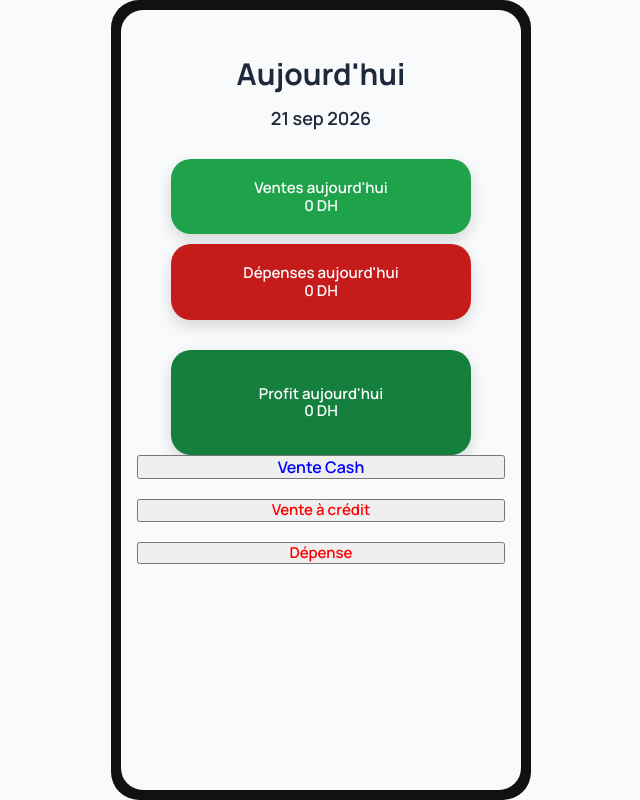
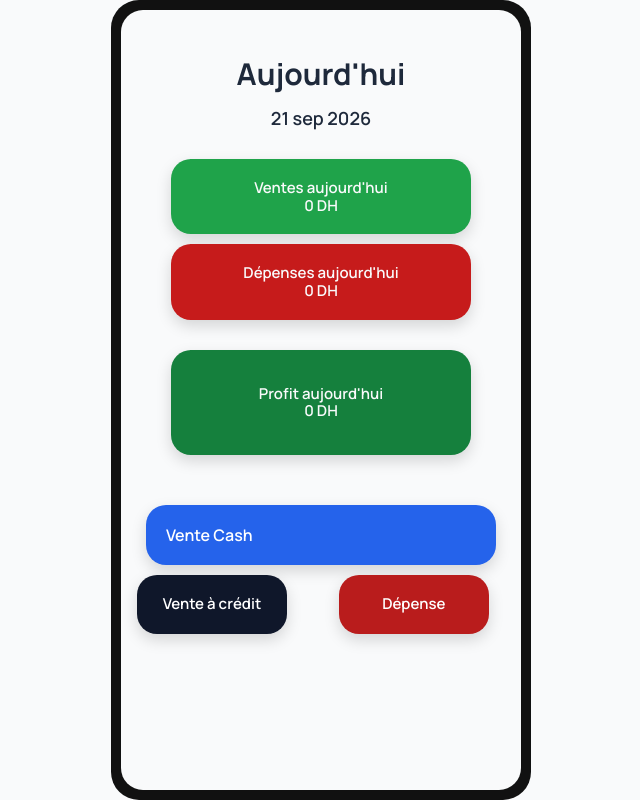
Before and after one commit to l7bib08/7SSABIAPP, a PHP site: page / in a window 1280 px wide. Shown: the whole page, without its empty margins (319-959 px from the left). Run offline with PHP 8.4, Linux system fonts and the light colour scheme.

Commit message:
Finishing the HOME SCREEN - CSS

```diff
--- a/Style.css
+++ b/Style.css
@@ -503,11 +503,53 @@ body {
   background: #15803D;
 }
 
-.cards-actions{
+.cards-actions #go-cash{
   display: flex;
   flex-direction: column;
   gap: 20px;
 }
+
+.cards-actions #go-cash{
+  display: flex;
+  justify-content: center;
+  margin-top: 50px;
+
+  width: 350px;
+  padding: 20px;
+  border-radius: 20px;
+  background-color: #2563EB;
+  text-align: center;
+  box-shadow: 0 6px 15px rgba(0,0,0,0.15);
+  margin: 0 auto;
+  margin-top: 50px;
+
+  border: 0px;
+}
+
+.cards-actions #go-credit{
+  width: 150px;
+  margin-top: 10px;
+  padding: 20px;
+  border: 0px;
+  border-radius: 20px;
+  box-shadow: 0 6px 15px rgba(0,0,0,0.15);
+
+  background-color: #0F172A;
+}
+
+.cards-actions #go-expense{
+  width: 150px;
+  margin-top: 10px;
+  margin-left: 49px;
+  padding: 20px;
+  border: 0px;
+  border-radius: 20px;
+  box-shadow: 0 6px 15px rgba(0,0,0,0.15);
+
+  background-color: #B91C1C;
+}
+
+
 
 .screen .cards.cards-stats .card #stat-profit-today{
   font-family: var(--font-primary);
@@ -522,7 +564,7 @@ body {
   font-size: var(--fs-button-lg);
   font-weight: var(--fw-button-lg);
   line-height: var(--lh-normal);
-  color: blue;              /* #FFFFFF */
+  color: white;              /* #FFFFFF */
 }
 
 .cards-actions h2{
@@ -530,7 +572,7 @@ body {
   font-size: var(--fs-button-md);
   font-weight: var(--fw-button-md);
   line-height: var(--lh-normal);
-  color: red;              /* #FFFFFF */
+  color: white;              /* #FFFFFF */
 }
 
 /* CASH SCREEN */
```
